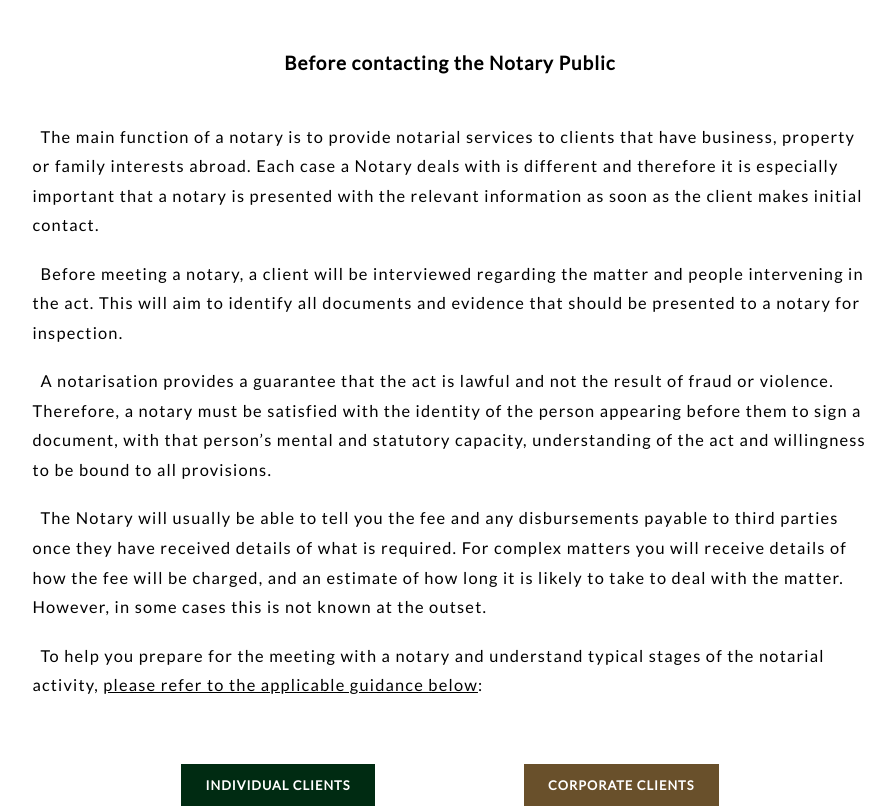
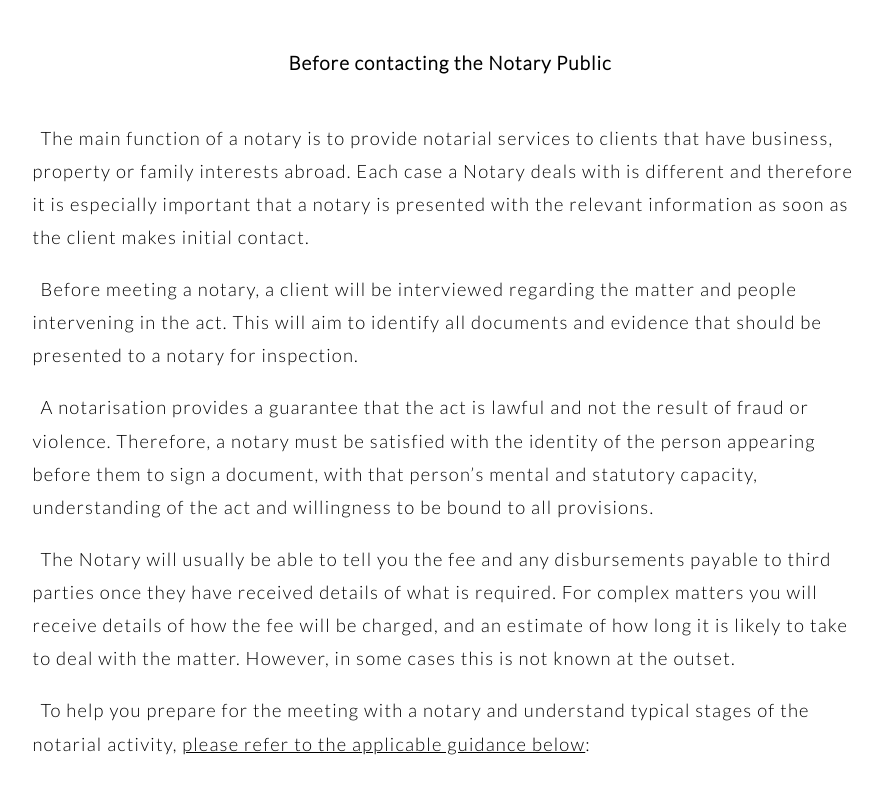
Before and after one commit to pawelkom88/notary-website-v2, a Next.js app: page / in a window 1280 px wide. Shown: the part 905-1713 px from the top of the page, without its empty margins (190-1085 px from the left). Built offline with nearby package versions, Linux system fonts and the light colour scheme.

Commit message:
fix: Fix font weight

```diff
--- a/pages/_app.js
+++ b/pages/_app.js
@@ -1,5 +1,5 @@
-import "@fontsource/playfair-display";
-import "@fontsource/lato";
+import "@fontsource/playfair-display/400.css";
+import "@fontsource/lato/300.css";
 import "../styles/globals.css";
 
 function MyApp({ Component, pageProps }) {
--- a/styles/globals.css
+++ b/styles/globals.css
@@ -109,7 +109,7 @@ h3 {
 }
 
 .paragraph {
-  font-size: clamp(1rem, calc(10px + 0.5vw), 1.2rem);
+  font-size: clamp(1rem, calc(12px + 0.5vw), 1.2rem);
   font-weight: 300;
   line-height: 1.8;
   letter-spacing: 1.2px;
```
